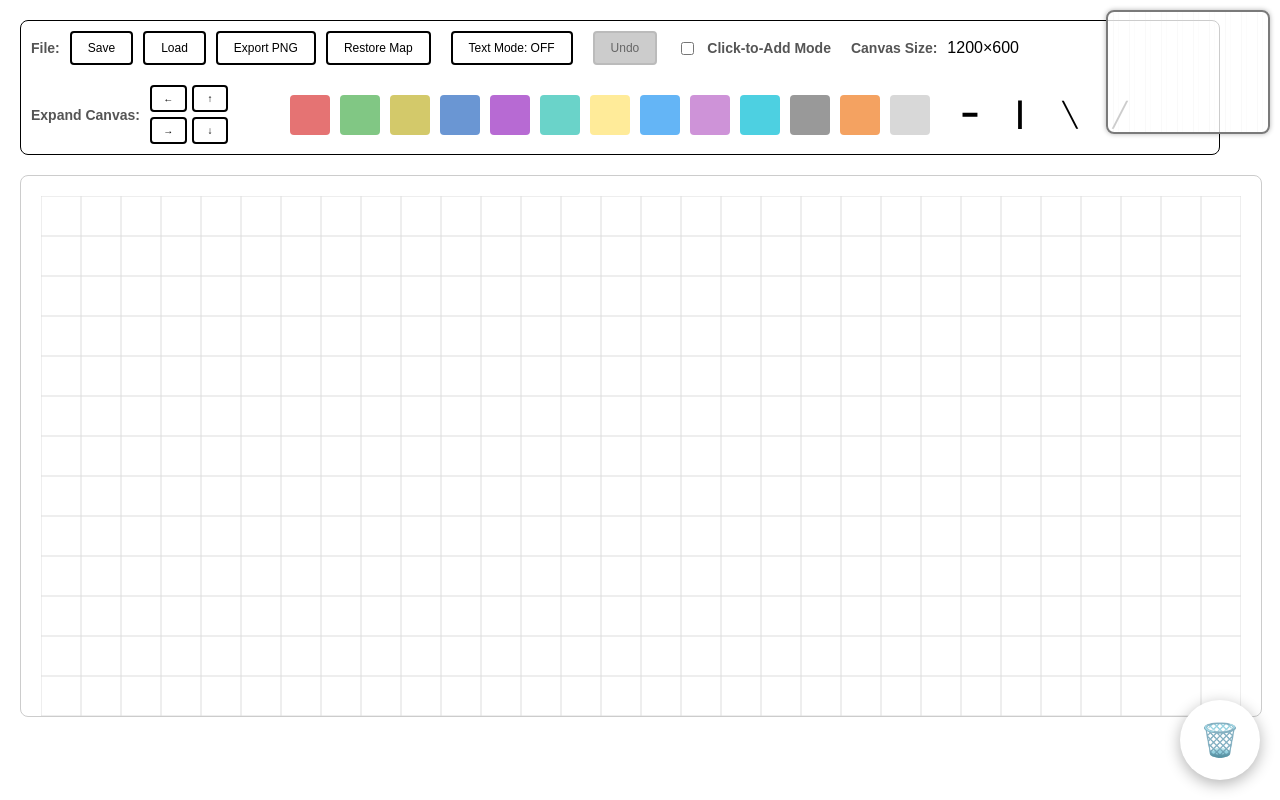
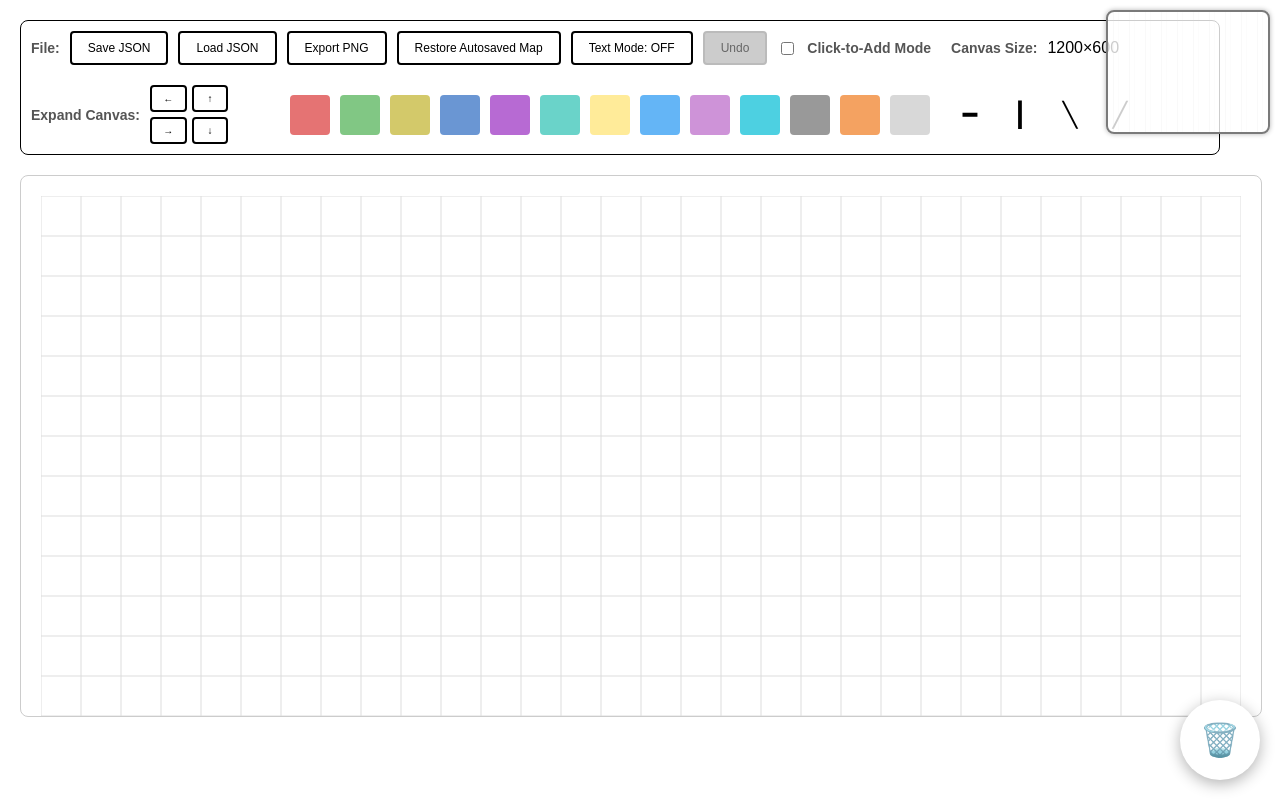
Before and after one commit to druehle/visual-mapper, a plain HTML site: page index.html in a window 1280 px wide. Drawn offline with Linux system fonts and the light colour scheme.

Commit message:
Add files via upload

```diff
--- a/index.html
+++ b/index.html
@@ -281,20 +281,13 @@
         <div class="controls">
             <div class="control-group">
                 <h4>File:</h4>
-                <button onclick="saveCanvas()">Save</button>
-                <button onclick="document.getElementById('fileInput').click()">Load</button>
+                <button onclick="saveCanvas()">Save JSON</button>
+                <button onclick="document.getElementById('fileInput').click()">Load JSON</button>
                 <button onclick="exportCanvasAsPNG()">Export PNG</button>
                 <input type="file" id="fileInput" accept=".json" onchange="loadCanvas(event)">
-                <button onclick="loadCanvasFromStorage()">Restore Map</button>
-            </div>
-
-            <div class="control-group">
+                <button onclick="loadCanvasFromStorage()">Restore Autosaved Map</button>
                 <button id="textModeBtn" onclick="toggleTextMode()">Text Mode: OFF</button>
-            </div>
-            <div class="control-group">
                 <button id="undoBtn" enabled onclick="undoLastAction()">Undo</button>
-            </div>
-            <div class="control-group">
                 <input type="checkbox" id="clickToAddMode">
                 <h4>Click-to-Add Mode</h4>
             </div>
```
